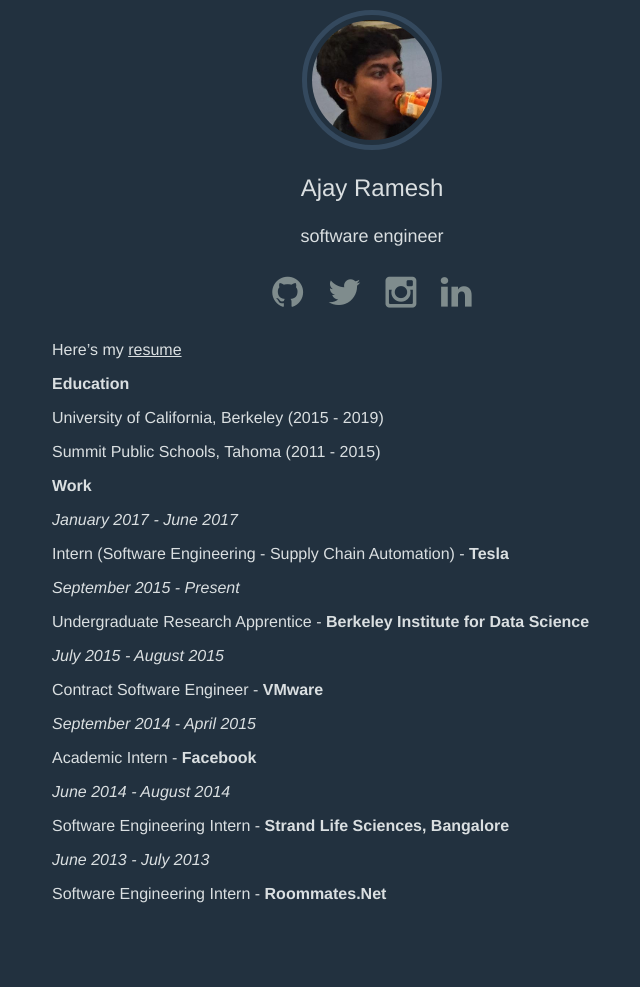
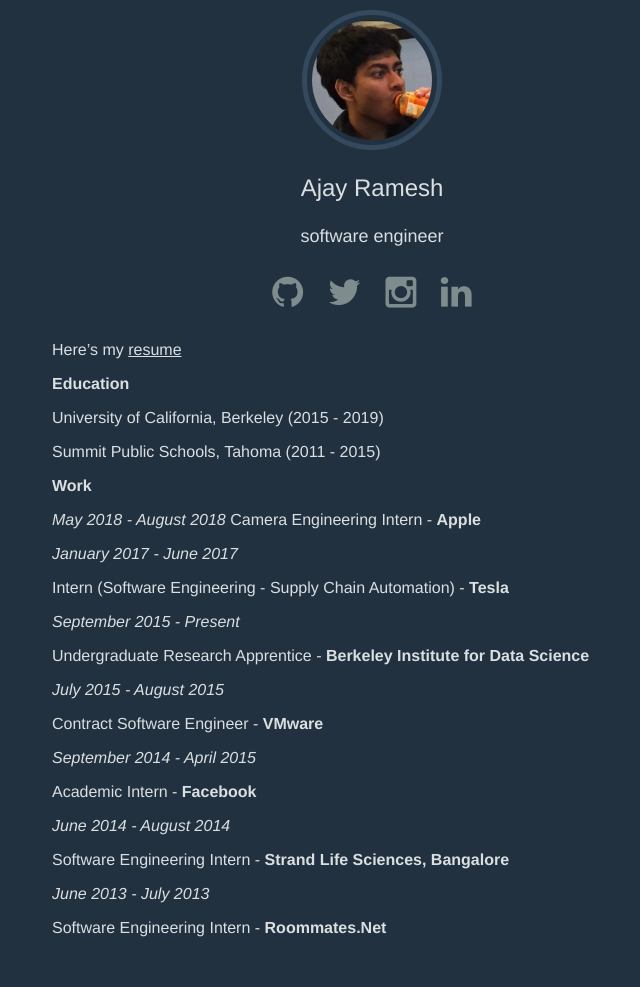
Before and after one commit to Carpetfizz/Carpetfizz.github.io, a Jekyll site: the page built from _posts/2016-1-22-work-education.markdown, in a window 1280 px wide. Shown: the whole page, without its empty margins (268-908 px from the left). Built offline with Jekyll 4.4.1, drawn with Linux system fonts in a browser that asks for light colours; our own code applies the rules of GitHub Pages for plain Markdown files; before the commit the page ends 953 px from its top, so only the background shows below that.

Commit message:
work updatre

```diff
--- a/_posts/2016-1-22-work-education.markdown
+++ b/_posts/2016-1-22-work-education.markdown
@@ -12,6 +12,9 @@ University of California, Berkeley (2015 - 2019)
 Summit Public Schools, Tahoma (2011 - 2015)
 
 **Work**
+
+*May 2018 - August 2018*
+Camera Engineering Intern - **Apple**
 
 *January 2017 - June 2017*
 
```
